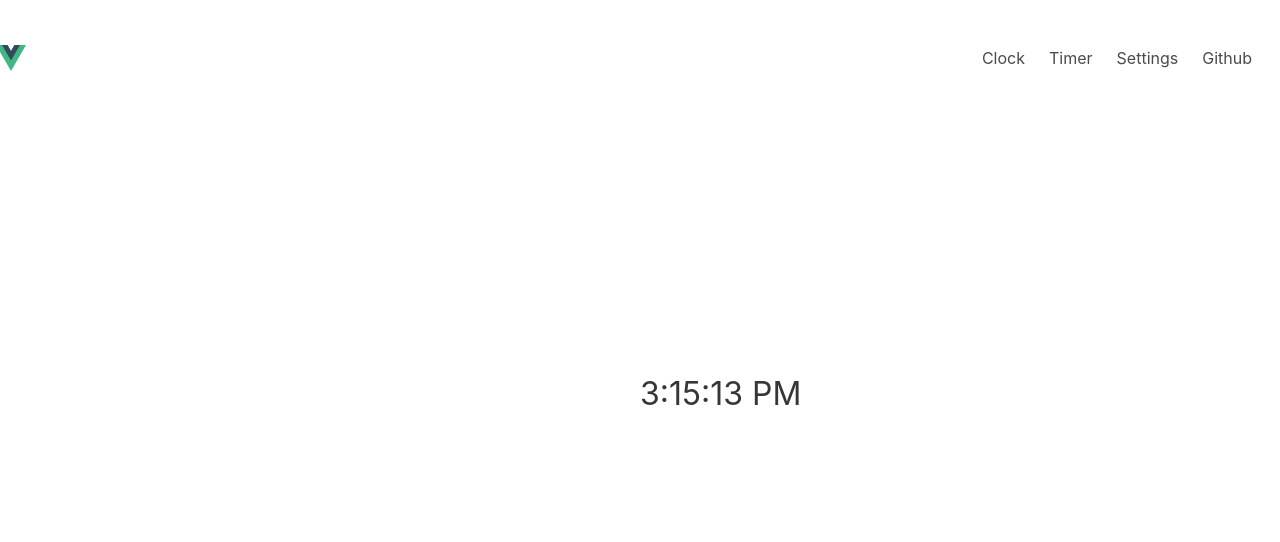
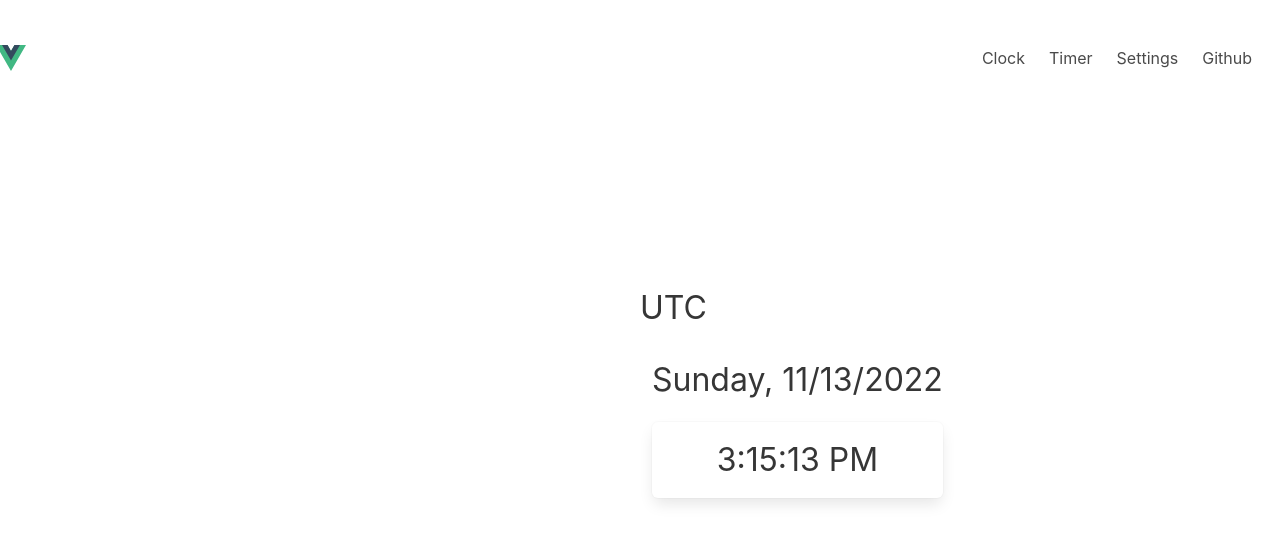
Before and after one commit to Sh3lby007/mobile-clock, a Vue app: page / in a window 1280 px wide. Shown: the top 542 px of the page. Built offline with nearby package versions, Linux system fonts and the light colour scheme.

Commit message:
Fix issues with state management:     1. Conditional rendering did not work previously as the expression     was for a string instead of an actual number value.     2. Fix those issues by removing the quotation marks in the     counter.js file and Home.vue file.

```diff
--- a/src/stores/counter.js
+++ b/src/stores/counter.js
@@ -3,7 +3,7 @@ import { defineStore } from "pinia";
 export const useStore = defineStore("home", {
   state: () => ({
     settings: {
-      displayStyle: "1" | "2" | "3",
+      displayStyle: 2,
     },
   }),
 });
--- a/src/views/Home.vue
+++ b/src/views/Home.vue
@@ -24,7 +24,7 @@ const interval = setInterval(function () {
 
 <template>
   <div class="columns is-mobile is-centered is-multiline">
-    <div v-if="timeStore.settings.displayStyle === '1'" class="column is-full">
+    <div v-if="timeStore.settings.displayStyle === 3" class="column is-full">
       <h1 class="title has-text-weight-normal">
         {{ timeZone }}
       </h1>
@@ -52,7 +52,7 @@ const interval = setInterval(function () {
     </div>
 
     <div
-      v-else-if="timeStore.settings.displayStyle === '2'"
+      v-else-if="timeStore.settings.displayStyle === 2"
       class="column is-full"
     >
       <h1 class="title has-text-weight-normal">
```
